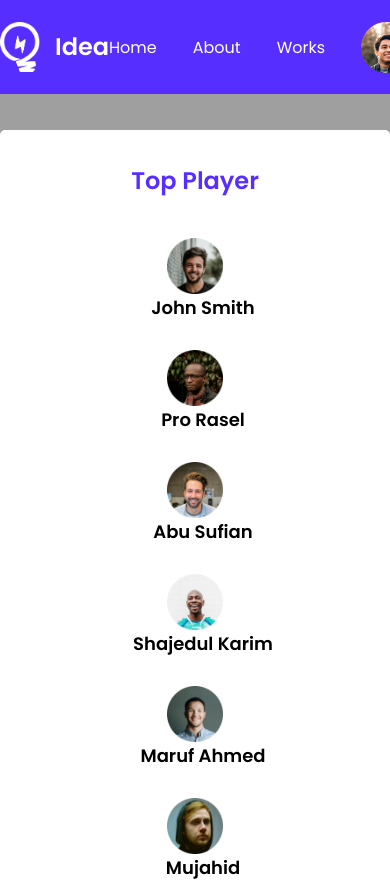
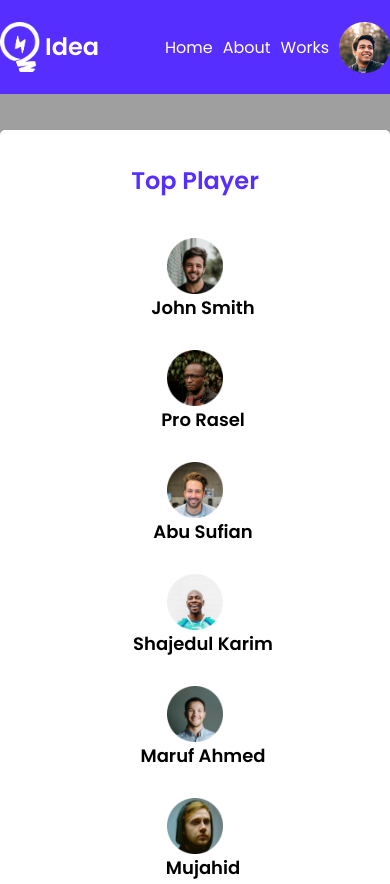
Before and after one commit to coder-sabbir/leaderboard, a plain HTML site: page index.html in a window 390 px wide. Shown: the top 884 px of the page. Drawn offline with Linux system fonts and the light colour scheme.

Commit message:
Fixed some responsive issues

```diff
--- a/css/responsive.css
+++ b/css/responsive.css
@@ -1,4 +1,11 @@
 @media (max-width: 688px){
+    .logo a{
+        margin-left: 5px;
+    }
+
+    nav a{
+        padding-right: 10px;
+    }
    .header,.container{
        width: 100%;
    }
```
